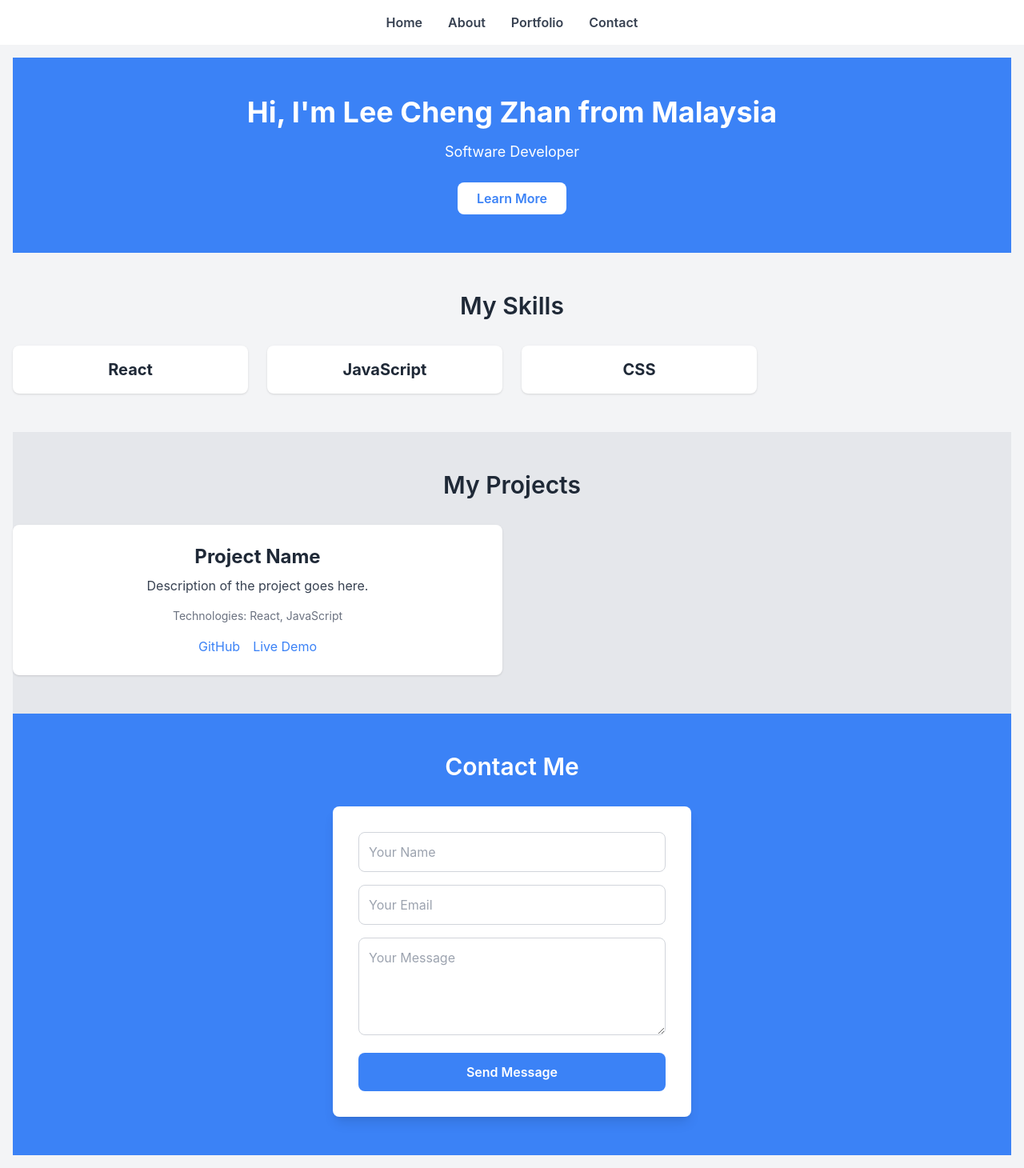
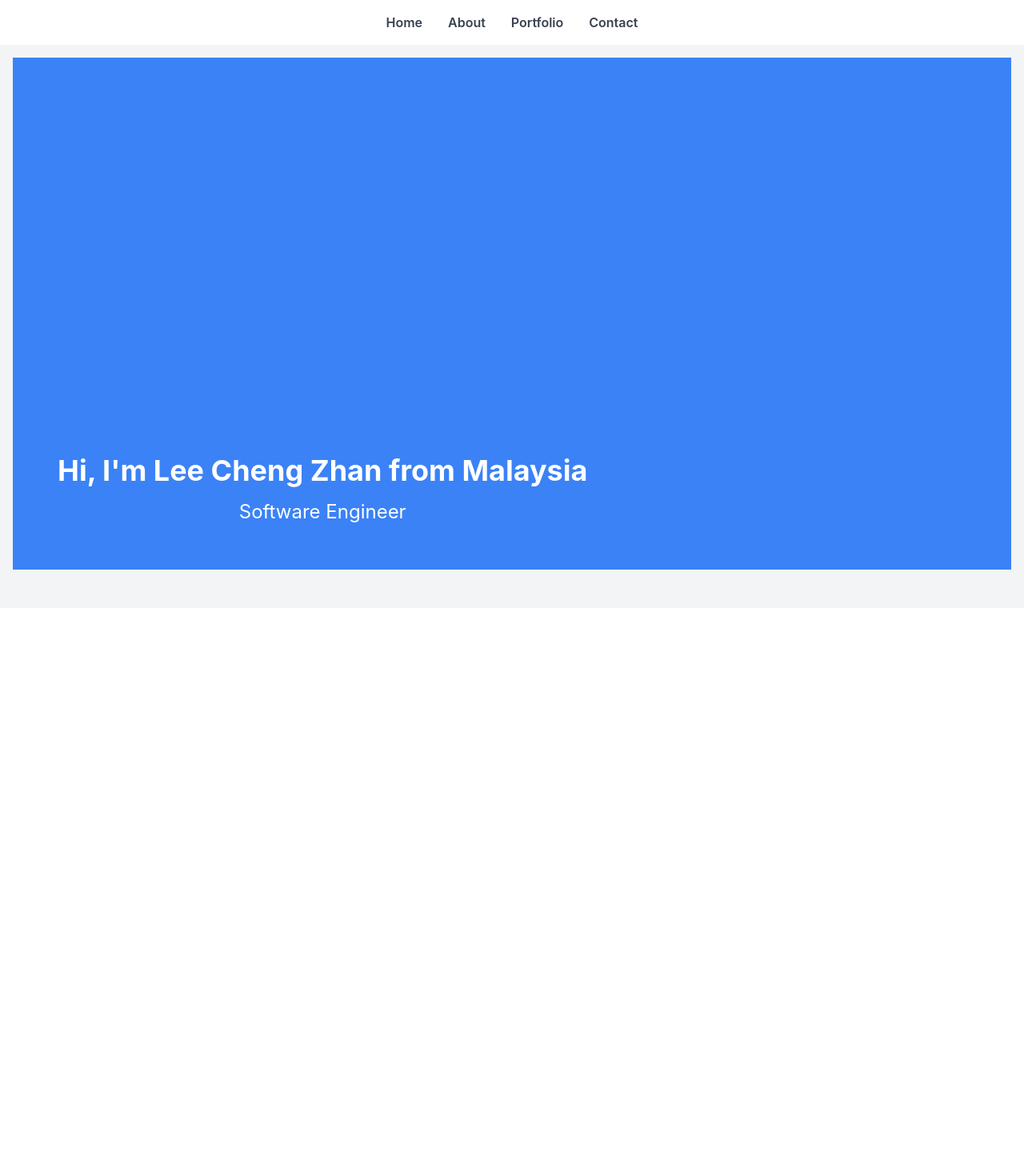
Before and after one commit to LeeChengZhan2/portfolio_react, a React (Create React App) app: page / in a window 1280 px wide. Shown: the whole page at 80% size. After the commit the page ends 800 px from the top, so only its background shows below. Built offline with nearby package versions, Linux system fonts and the light colour scheme.

Commit message:
Update Header, Home, init for About

```diff
--- a/src/App.jsx
+++ b/src/App.jsx
@@ -1,4 +1,5 @@
 import './App.css';
+import About from './components/About/About';
 import Header from './components/Header/Header';
 import Home from './components/Home/Home';
 
@@ -7,6 +8,7 @@ function App() {
     <div className="App">
       <Header />
       <Home />
+      <About />
     </div>
   );
 }
--- /dev/null
+++ b/src/components/About/About.css
@@ -0,0 +1,3 @@
+.main-container{
+    @apply bg-gray-100 p-4;
+}
--- /dev/null
+++ b/src/components/About/About.jsx
@@ -0,0 +1,15 @@
+import React from "react";
+import './About.css';
+
+function About(){
+  return(
+    <main className="main-container">
+        {/* Introduction Section */}
+        <section className="">
+
+        </section>
+    </main>
+  );
+};
+
+  export default About;
--- a/src/components/Header/Header.css
+++ b/src/components/Header/Header.css
@@ -11,10 +11,10 @@
   }
 
 .nav-link::after {
-@apply absolute left-0 -bottom-1 w-full h-0.5 bg-blue-500 scale-x-0 transition-transform duration-300;
-content: '';
+    @apply absolute left-0 -bottom-1 w-full h-0.5 bg-blue-500 scale-x-0 transition-transform duration-300;
+    content: ""
 }
 
 .nav-link:hover::after {
-@apply scale-x-100;
+    @apply scale-x-100;
 }
--- a/src/components/Home/Home.css
+++ b/src/components/Home/Home.css
@@ -0,0 +1,20 @@
+.main-container{
+    @apply bg-gray-100 p-4;
+}
+
+.content-container {
+    @apply bg-blue-500 relative;
+    @apply h-[24rem] md:h-[32rem] lg:h-[40rem]
+}
+
+.text-container{
+    @apply text-white absolute bottom-0 left-0 p-14
+}
+
+.introduction{
+    @apply text-4xl font-bold mb-4
+}
+
+.occupation{
+    @apply text-2xl
+}
--- a/src/components/Home/Home.jsx
+++ b/src/components/Home/Home.jsx
@@ -1,80 +1,18 @@
 import React from "react";
+import './Home.css';
 
 function Home(){
     return(
-        <main className="bg-gray-100 text-gray-800 p-4">
-        {/* Introduction Section */}
-        <section className="intro-section text-center py-12 bg-blue-500 text-white">
-          <h1 className="text-4xl font-bold mb-4">Hi, I'm Lee Cheng Zhan from Malaysia</h1>
-          <p className="text-lg mb-6">
-            Software Developer
-          </p>
-          <button className="bg-white text-blue-500 px-6 py-2 rounded-lg font-semibold hover:bg-blue-600 hover:text-white">
-            Learn More
-          </button>
-        </section>
-
-        {/* Skills Section */}
-        <section className="skills-section py-12">
-          <h2 className="text-3xl font-semibold text-center mb-8">My Skills</h2>
-          <div className="grid grid-cols-2 md:grid-cols-4 gap-6">
-            <div className="skill-card p-4 bg-white rounded-lg shadow hover:bg-blue-100 text-center">
-              <p className="text-xl font-bold">React</p>
-            </div>
-            <div className="skill-card p-4 bg-white rounded-lg shadow hover:bg-blue-100 text-center">
-              <p className="text-xl font-bold">JavaScript</p>
-            </div>
-            <div className="skill-card p-4 bg-white rounded-lg shadow hover:bg-blue-100 text-center">
-              <p className="text-xl font-bold">CSS</p>
-            </div>
-            {/* Add more skills */}
-          </div>
-        </section>
-
-        {/* Projects Section */}
-        <section className="projects-section py-12 bg-gray-200">
-          <h2 className="text-3xl font-semibold text-center mb-8">My Projects</h2>
-          <div className="grid grid-cols-1 md:grid-cols-2 gap-6">
-            <div className="project-card bg-white p-6 rounded-lg shadow">
-              <h3 className="text-2xl font-bold mb-2">Project Name</h3>
-              <p className="text-gray-700 mb-4">Description of the project goes here.</p>
-              <span className="text-sm text-gray-500 block mb-4">Technologies: React, JavaScript</span>
-              <a href="https://github.com/your-project" className="text-blue-500 hover:underline mr-4">GitHub</a>
-              <a href="https://live-demo.com" className="text-blue-500 hover:underline">Live Demo</a>
-            </div>
-            {/* Add more projects */}
-          </div>
-        </section>
-
-        {/* Contact Section */}
-        <section className="contact-section py-12 bg-blue-500 text-white">
-          <h2 className="text-3xl font-semibold text-center mb-8">Contact Me</h2>
-          <form className="max-w-md mx-auto bg-white p-8 rounded-lg shadow-lg">
-            <input
-              type="text"
-              placeholder="Your Name"
-              className="w-full p-3 mb-4 border border-gray-300 rounded-lg"
-            />
-            <input
-              type="email"
-              placeholder="Your Email"
-              className="w-full p-3 mb-4 border border-gray-300 rounded-lg"
-            />
-            <textarea
-              placeholder="Your Message"
-              className="w-full p-3 mb-4 border border-gray-300 rounded-lg"
-              rows="4"
-            ></textarea>
-            <button
-              type="submit"
-              className="w-full bg-blue-500 text-white p-3 rounded-lg hover:bg-blue-600 font-semibold"
-            >
-              Send Message
-            </button>
-          </form>
-        </section>
-      </main>
+        <main className="main-container">
+            {/* Introduction Section */}
+            <section className="content-container">
+                <section className="text-container">
+                    <h1 className="introduction">Hi, I'm Lee Cheng Zhan from Malaysia</h1>
+                    <p className="occupation">Software Engineer</p>
+                </section>
+            </section>
+        </main>
     );
-  };
+};
 
   export default Home;
```
